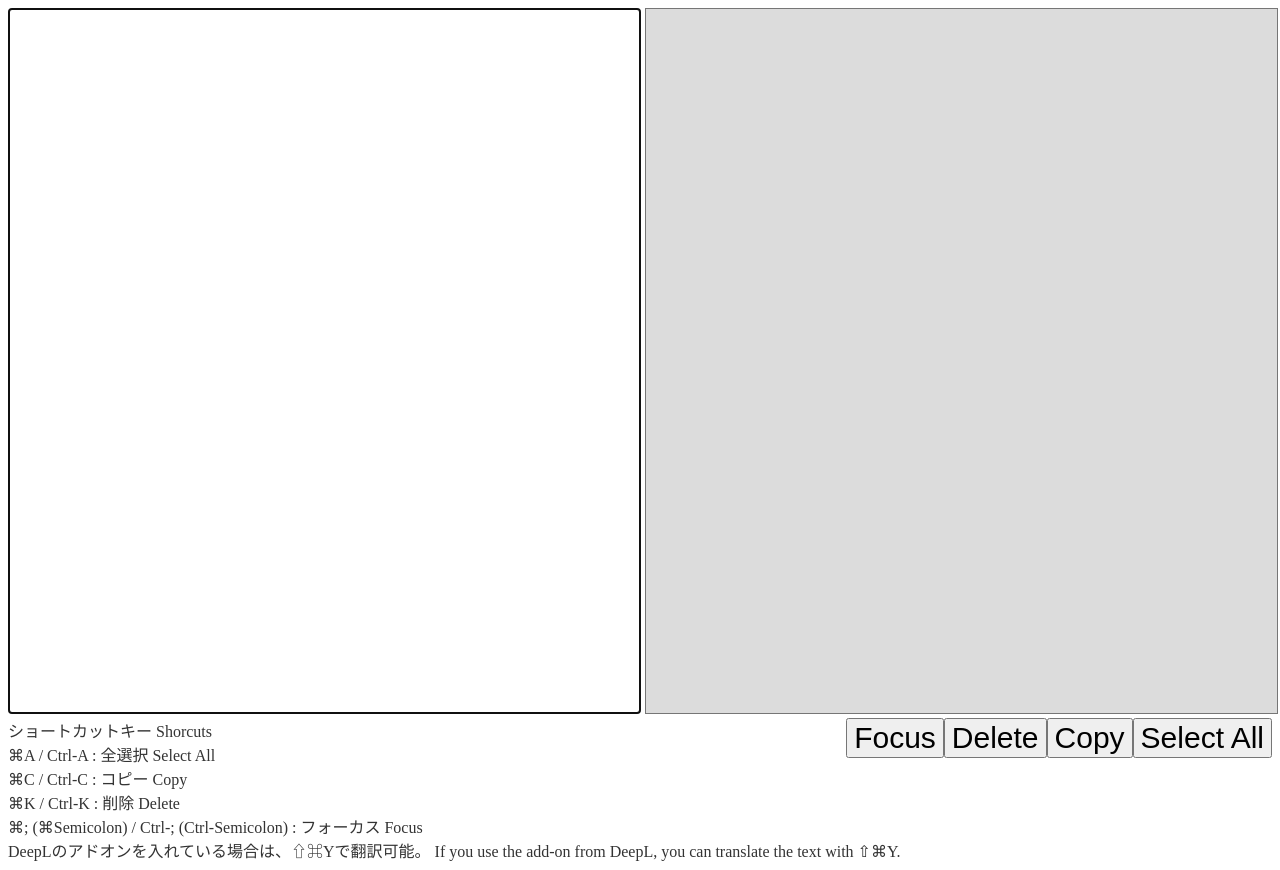
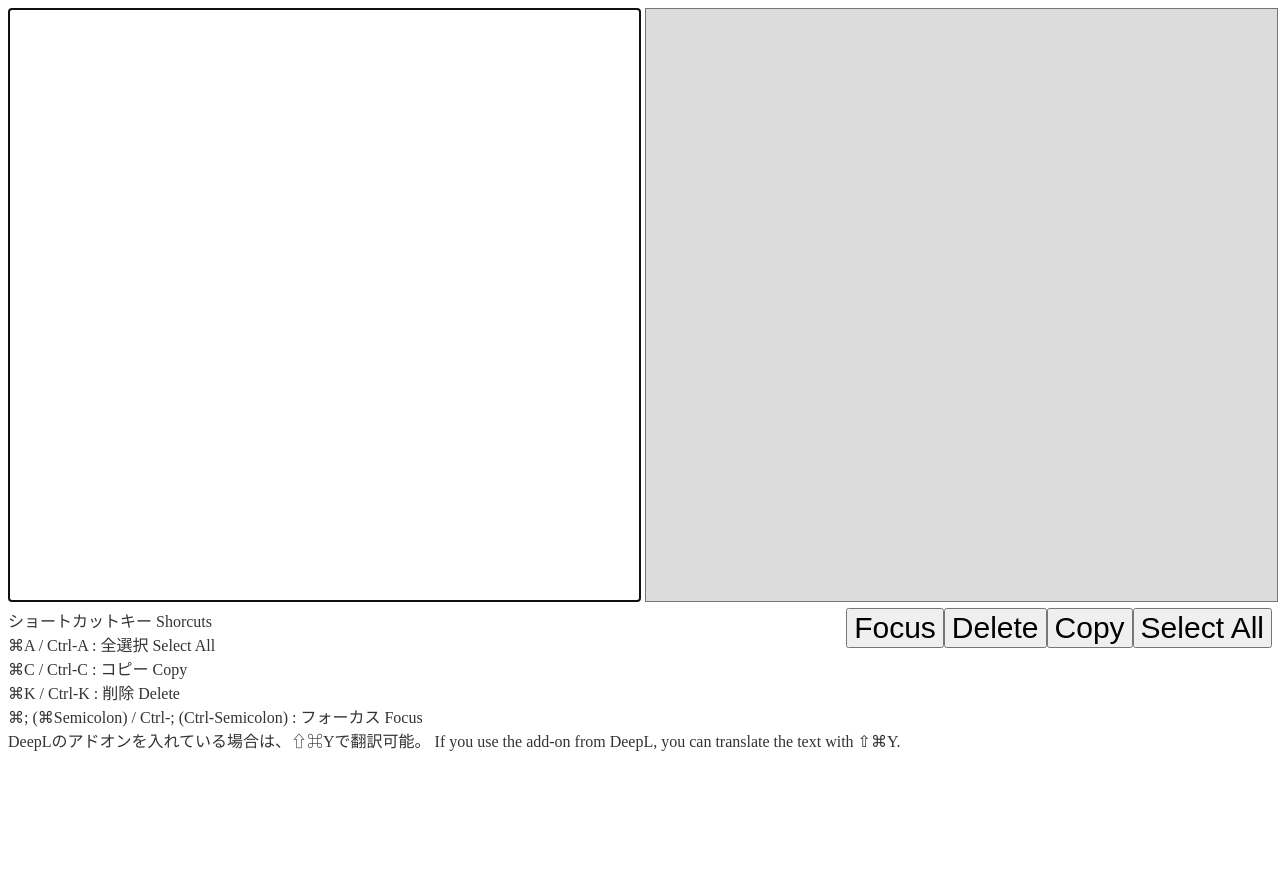
Before and after one commit to Yokohama-Miyazawa/removeLF, a plain HTML site: page index.html in a window 1280 px wide. After the commit the page ends 800 px from the top, so only its background shows below. Drawn offline with Linux system fonts and the light colour scheme.

Commit message:
枠の高さを常に画面の75%程度になるように修正。

```diff
--- a/style.css
+++ b/style.css
@@ -19,12 +19,13 @@ body {
 
 .form-table {
   width: 100vw;
+  height: 75vh;
 }
 
 .form-elem {
   font-size: 15pt;
   width: 49%;
-  height: 35em;
+  height: 98%;
   resize: none;
   color: var(--main-text);
   background-color: var(--main-bg);
```
